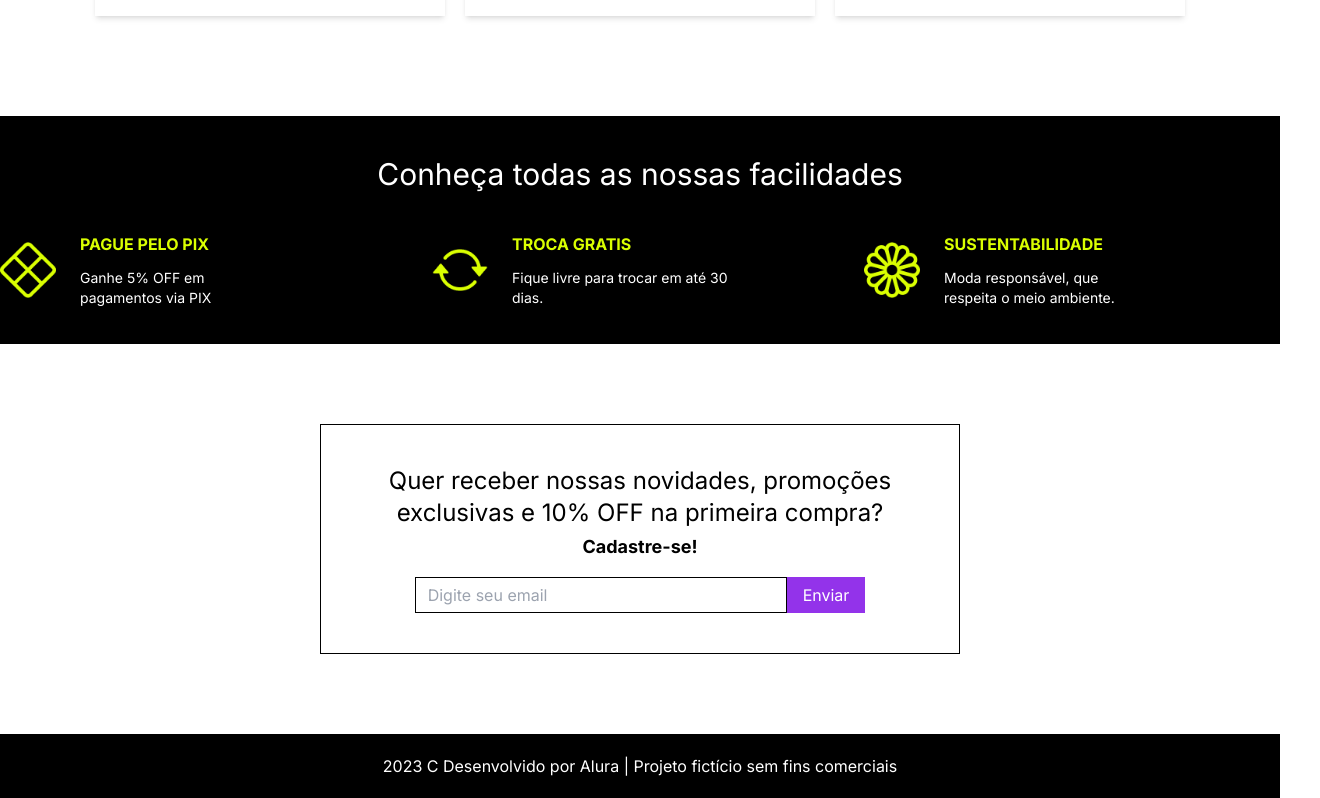
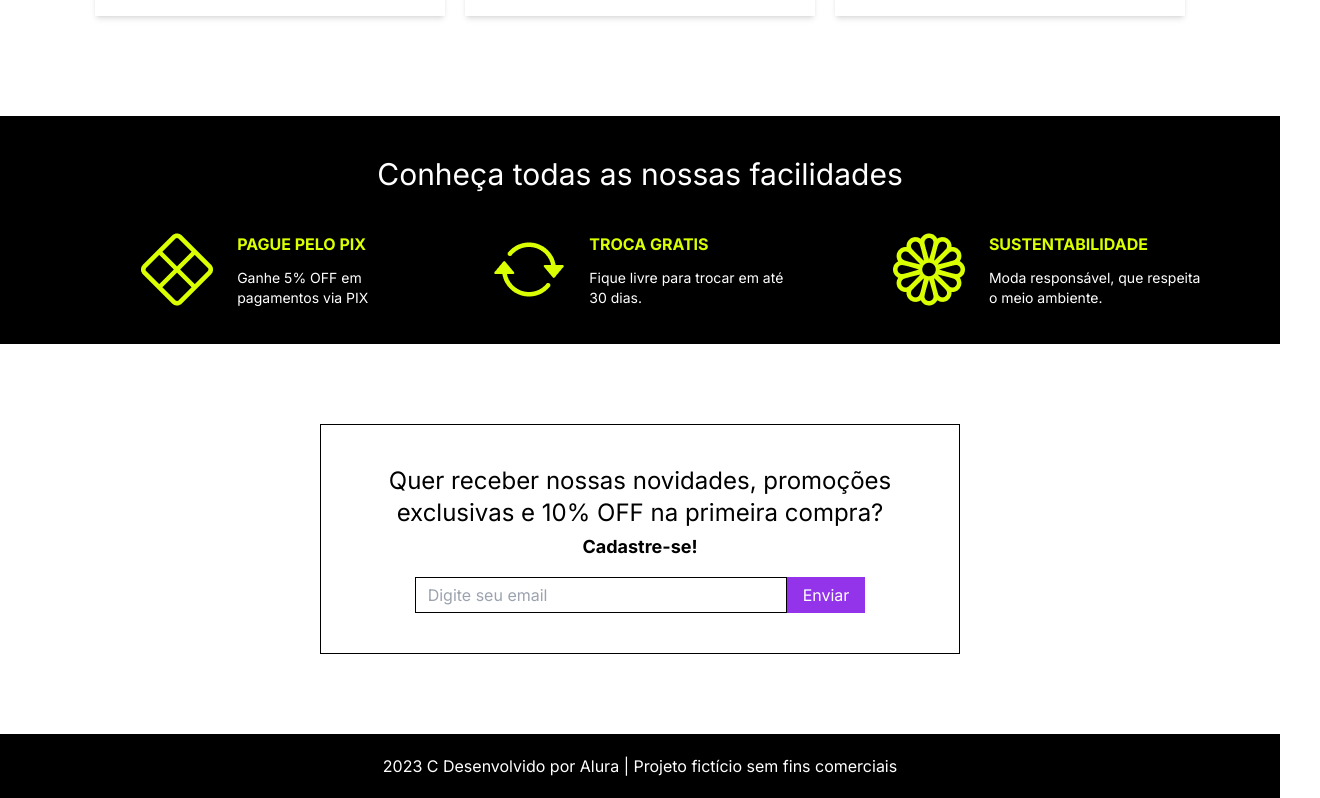
Before and after one commit to BpCampos/meteora, a Next.js app: page / in a window 1280 px wide. Shown: the part 2128-2926 px from the top of the page, 1320 px wide, since content can reach past the window. Built offline with nearby package versions, Linux system fonts and the light colour scheme; what tw-elements would draw is missing.

Commit message:
adjusting carousel image size

```diff
--- a/src/components/Facilidades.tsx
+++ b/src/components/Facilidades.tsx
@@ -2,23 +2,35 @@ export default function Facilidades() {
   return (
     <div className="bg-black pb-9 mt-[100px]">
       <h1 className="text-white text-center py-10 text-3xl max-sm:text-2xl">Conheça todas as nossas facilidades</h1>
-      <div className="text-white flex-col justify-between flex items-center md:gap-4 md:flex md:flex-row md:justify-center md:w-full md:items-center max-sm:pl-6 max-sm:w-[360px]">
-        <div className="flex items-center md:mb-0 gap-6 mb-10 w-full">
-          <img src="../../Desktop/Ícones/x-diamond (2).png" alt="icone diamond" className="w-[56px] h-[56px]" />
+      <div className="text-white flex-col flex items-center md:gap-4 ml-10 md:flex md:flex-row md:justify-center md:w-full md:items-center max-sm:pl-6 max-sm:w-[360px]">
+        <div className="flex items-center md:justify-center md:mb-0 gap-6 mb-10 max-sm:w-full max-md:w-[400px]">
+          <img
+            src="../../Desktop/Ícones/x-diamond (2).png"
+            alt="icone diamond"
+            className="max-sm:w-[56px] max-sm:h-[56px]"
+          />
           <div className="w-[50%]">
             <p className="text-lime-300 mb-3 font-bold">PAGUE PELO PIX</p>
             <p className="text-sm">Ganhe 5% OFF em pagamentos via PIX</p>
           </div>
         </div>
-        <div className="flex items-center md:mb-0 gap-6 mb-10 w-full">
-          <img src="../../Desktop/Ícones/arrow-repeat (2).png" alt="icone arrow" className="w-[56px] h-[56px]" />
+        <div className="flex items-center md:justify-center md:mb-0 gap-6 mb-10 max-sm:w-full max-md:w-[400px]">
+          <img
+            src="../../Desktop/Ícones/arrow-repeat (2).png"
+            alt="icone arrow"
+            className="max-sm:w-[56px] max-sm:h-[56px]"
+          />
           <div className="w-[60%]">
             <p className="text-lime-300 mb-3 font-bold">TROCA GRATIS</p>
             <p className="text-sm">Fique livre para trocar em até 30 dias.</p>
           </div>
         </div>
-        <div className="flex items-center md:mb-0 gap-6 mb-5 w-full">
-          <img src="../../Desktop/Ícones/flower1 (3).png" alt="icone flower" className="w-[56px] h-[56px]" />
+        <div className="flex items-center md:justify-center md:mb-0 gap-6 mb-5 max-sm:w-full max-md:w-[400px]">
+          <img
+            src="../../Desktop/Ícones/flower1 (3).png"
+            alt="icone flower"
+            className="max-sm:w-[56px] max-sm:h-[56px]"
+          />
           <div className="w-[50%] max-md:w-[60%] max-sm:w-[58%]">
             <p className="text-lime-300 mb-3 font-bold">SUSTENTABILIDADE</p>
             <p className="text-sm">Moda responsável, que respeita o meio ambiente.</p>
--- a/src/components/carousel/CarouselDesktop.tsx
+++ b/src/components/carousel/CarouselDesktop.tsx
@@ -40,7 +40,7 @@ export default function CarouselDesktop() {
           className="relative float-left -mr-[100%] w-full transition-transform duration-[600ms] ease-in-out motion-reduce:transition-none"
           data-te-carousel-active
           data-te-carousel-item>
-          <img src="../../Desktop/Banner carousel 1 _ 1440 (1).png" className="block" alt="..." />
+          <img src="../../Desktop/Banner carousel 1 _ 1440 (1).png" className="block w-full" alt="..." />
         </div>
 
         <div
```
